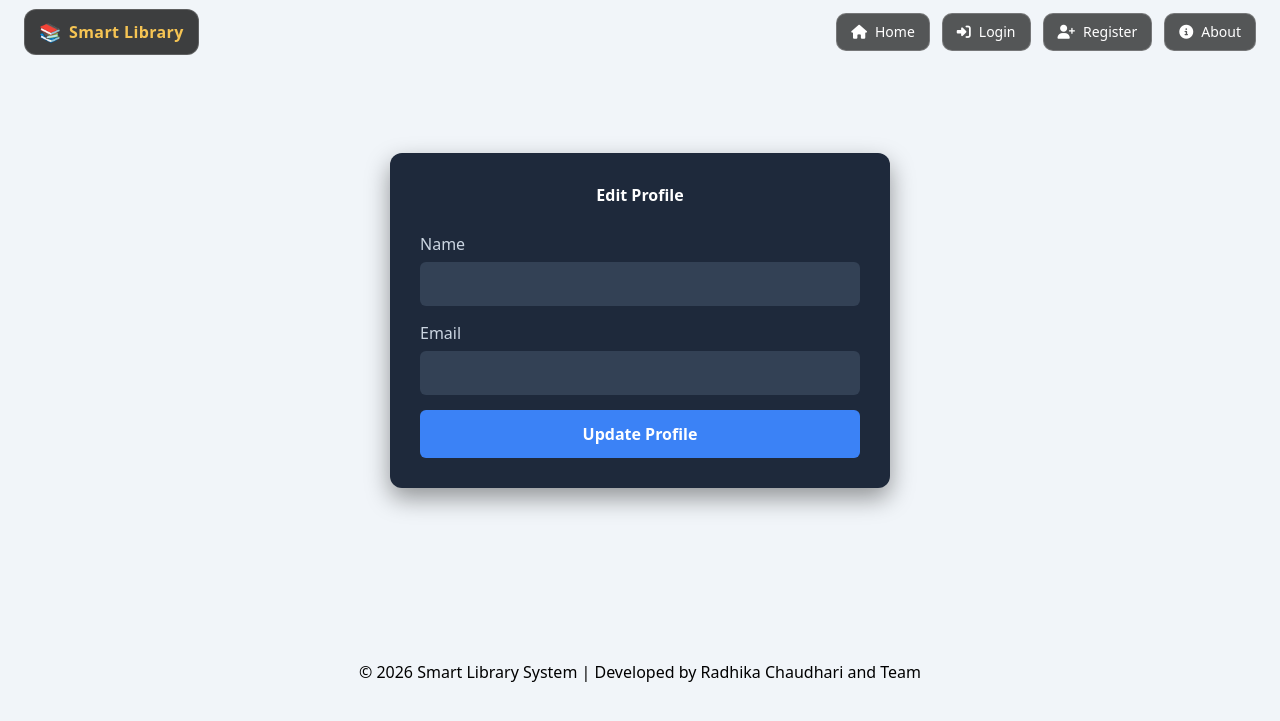
After one commit to codewakshay27/library-management-system, a Python web app: template Library_Management_System/templates/edit_profile.html in a window 1280 px wide. The commit adds this page. Shown: the top 721 px of the page. Run offline with Jinja, Linux system fonts and the light colour scheme; the template is opened without the code that fills it, so the values that code supplies are empty; some libraries are stand-ins or nearby versions.

Commit message:
user profile update

```diff
--- a/Library_Management_System/static/css/main.css
+++ b/Library_Management_System/static/css/main.css
@@ -13,3 +13,18 @@
 .rotate-y-180 {
   transform: rotateY(180deg);
 }
+.profile-sidebar a {
+    display:block;
+    padding:12px;
+    color:white;
+    text-decoration:none;
+    border-radius:8px;
+    margin-bottom:8px;
+    background: rgba(255,255,255,0.05);
+    transition:0.3s;
+}
+
+.profile-sidebar a:hover {
+    background:#2563eb;
+    transform:translateX(5px);
+}
--- a/Library_Management_System/static/css/style.css
+++ b/Library_Management_System/static/css/style.css
@@ -0,0 +1,67 @@
+/* ================================
+   PROFILE PAGES PROFESSIONAL UI
+================================ */
+
+.page-center {
+    min-height: 80vh;
+    display: flex;
+    justify-content: center;
+    align-items: center;
+}
+
+.profile-card {
+    width: 100%;
+    max-width: 500px;
+    background: #1e293b;
+    padding: 30px;
+    border-radius: 12px;
+    box-shadow: 0 10px 25px rgba(0,0,0,0.4);
+    color: white;
+}
+
+.profile-card h2 {
+    text-align: center;
+    margin-bottom: 25px;
+    font-weight: 600;
+}
+
+.profile-card label {
+    display: block;
+    margin-bottom: 6px;
+    color: #cbd5e1;
+}
+
+.profile-card input {
+    width: 100%;
+    padding: 10px;
+    border-radius: 6px;
+    border: none;
+    margin-bottom: 15px;
+    background: #334155;
+    color: white;
+}
+
+.profile-card input:focus {
+    outline: none;
+    border: 1px solid #3b82f6;
+}
+
+.profile-card button {
+    width: 100%;
+    padding: 12px;
+    border: none;
+    border-radius: 6px;
+    background: #3b82f6;
+    color: white;
+    font-weight: bold;
+    transition: 0.3s;
+}
+
+.profile-card button:hover {
+    background: #2563eb;
+}
+
+.profile-info {
+    text-align: center;
+    font-size: 18px;
+}
--- a/Library_Management_System/templates/add_book.html
+++ b/Library_Management_System/templates/add_book.html
@@ -73,7 +73,7 @@
             <div class="flex items-center border rounded-lg px-3 focus-within:ring-2 focus-within:ring-blue-500">
                 <i class="fa fa-copy text-slate-400 mr-3"></i>
                 <input type="number"
-                       name="number"
+                       name="copies"
                        placeholder="Total Copies"
                        min="1"
                        required
--- /dev/null
+++ b/Library_Management_System/templates/edit_profile.html
@@ -0,0 +1,30 @@
+{% extends "layouts/base.html" %}
+{% block content %}
+
+<div class="page-center">
+
+    <div class="profile-card">
+
+        <h2>Edit Profile</h2>
+
+        <form method="POST">
+
+            <label>Name</label>
+            <input type="text" name="name"
+                   value="{{ current_user.name }}" required>
+
+            <label>Email</label>
+            <input type="email" name="email"
+                   value="{{ current_user.email }}" required>
+
+            <button type="submit">
+                Update Profile
+            </button>
+
+        </form>
+
+    </div>
+
+</div>
+
+{% endblock %}
--- a/Library_Management_System/templates/layouts/base.html
+++ b/Library_Management_System/templates/layouts/base.html
@@ -102,15 +102,15 @@ href="https://cdnjs.cloudflare.com/ajax/libs/font-awesome/6.5.0/css/all.min.css"
             <i class="fa fa-clock mr-2"></i> Issue History
         </a>
 
-        <a href="/edit/profile" class="hover:text-blue-600 transition">
+        <a href="/profile/edit"" class="hover:text-blue-600 transition">
             <i class="fa fa-user-edit mr-2"></i> Edit Profile
         </a>
 
-        <a href="/change/password" class="hover:text-blue-600 transition">
+        <a href="/profile/change-password" class="hover:text-blue-600 transition">
             <i class="fa fa-key mr-2"></i> Change Password
         </a>
 
-        <a href="/fine/payment" class="hover:text-blue-600 transition">
+        <a href="/profile/fine" class="hover:text-blue-600 transition">
             <i class="fa fa-credit-card mr-2"></i> Fine Payment
         </a>
 
```
Also changed, not shown: Library_Management_System/templates/change_password.html (added, +28 -0 lines), Library_Management_System/templates/user_fine.html (added, +28 -0 lines), Library_Management_System/views.py (+130 -27 lines), Library_Management_System/library.db.
